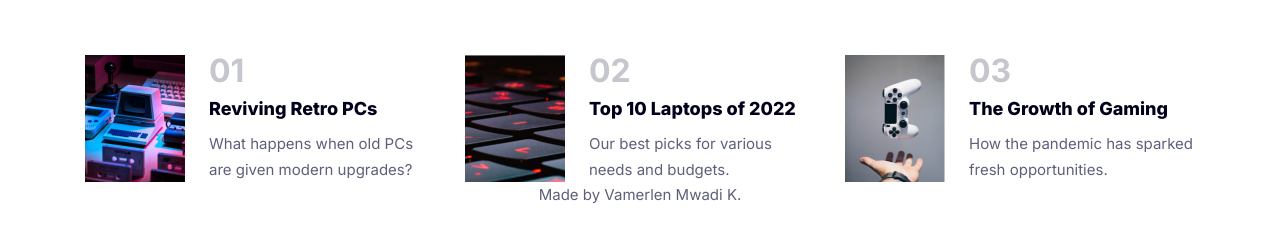
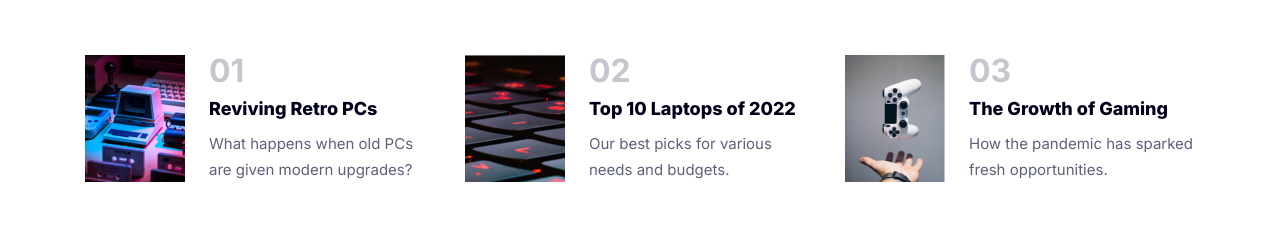
Before and after one commit to Vamerlen/fem-news-homepage, a website built with Vite: page index.html in a window 1280 px wide. Shown: the part 715-956 px from the top of the page. Built offline with nearby package versions, Linux system fonts and the light colour scheme.

Commit message:
Update index.html

```diff
--- a/index.html
+++ b/index.html
@@ -210,7 +210,7 @@
 
     </main>
 <center>
-        <p font-size: 1rem; color: grey; padding-top: 4rem; text-align: center;>Made by Vamerlen Mwadi K.</p>
+        <p class="copyr>Made by Vamerlen Mwadi K.</p>
       </center>
     <script src="main.js"></script>
   </body>
```
